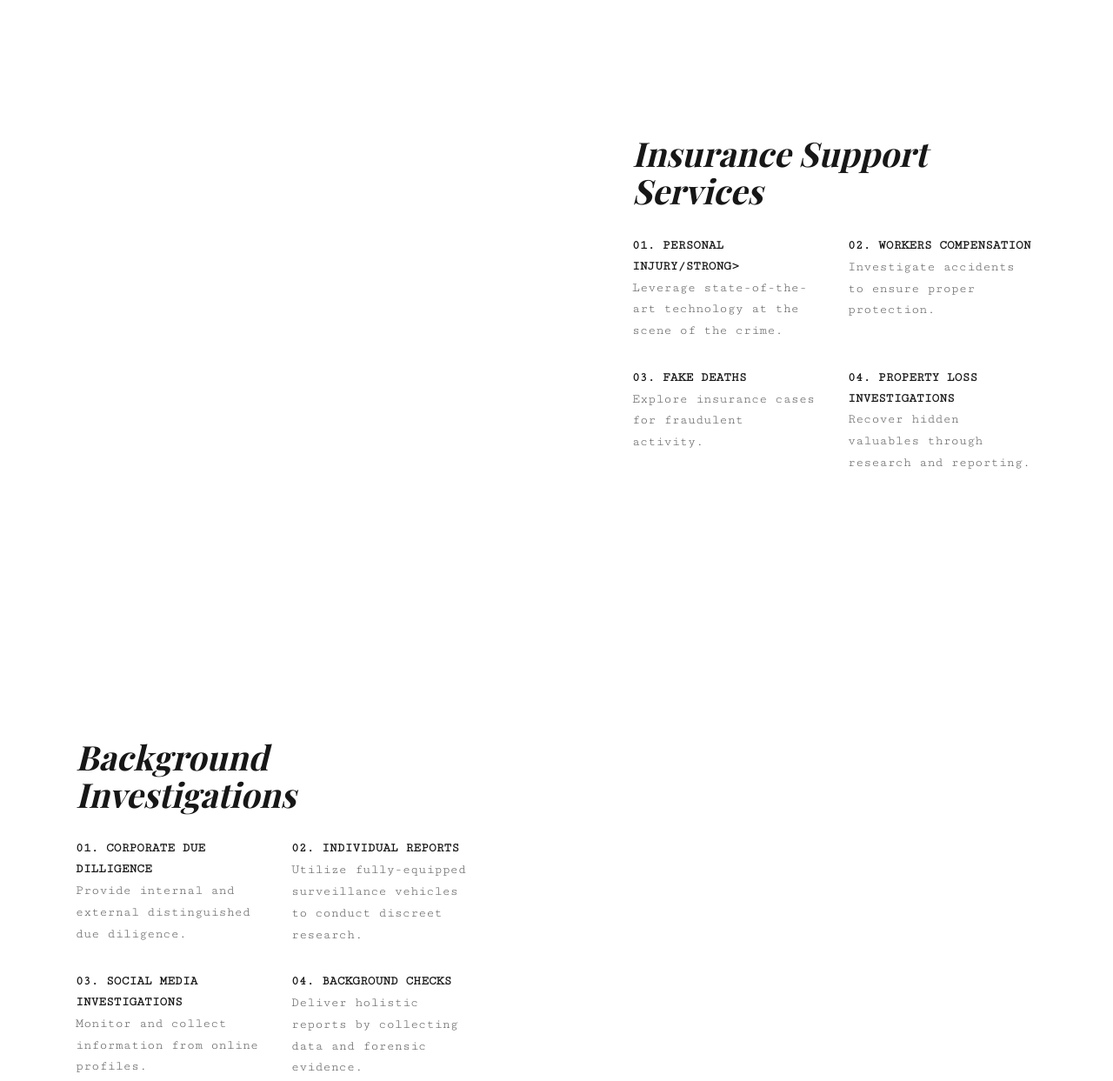
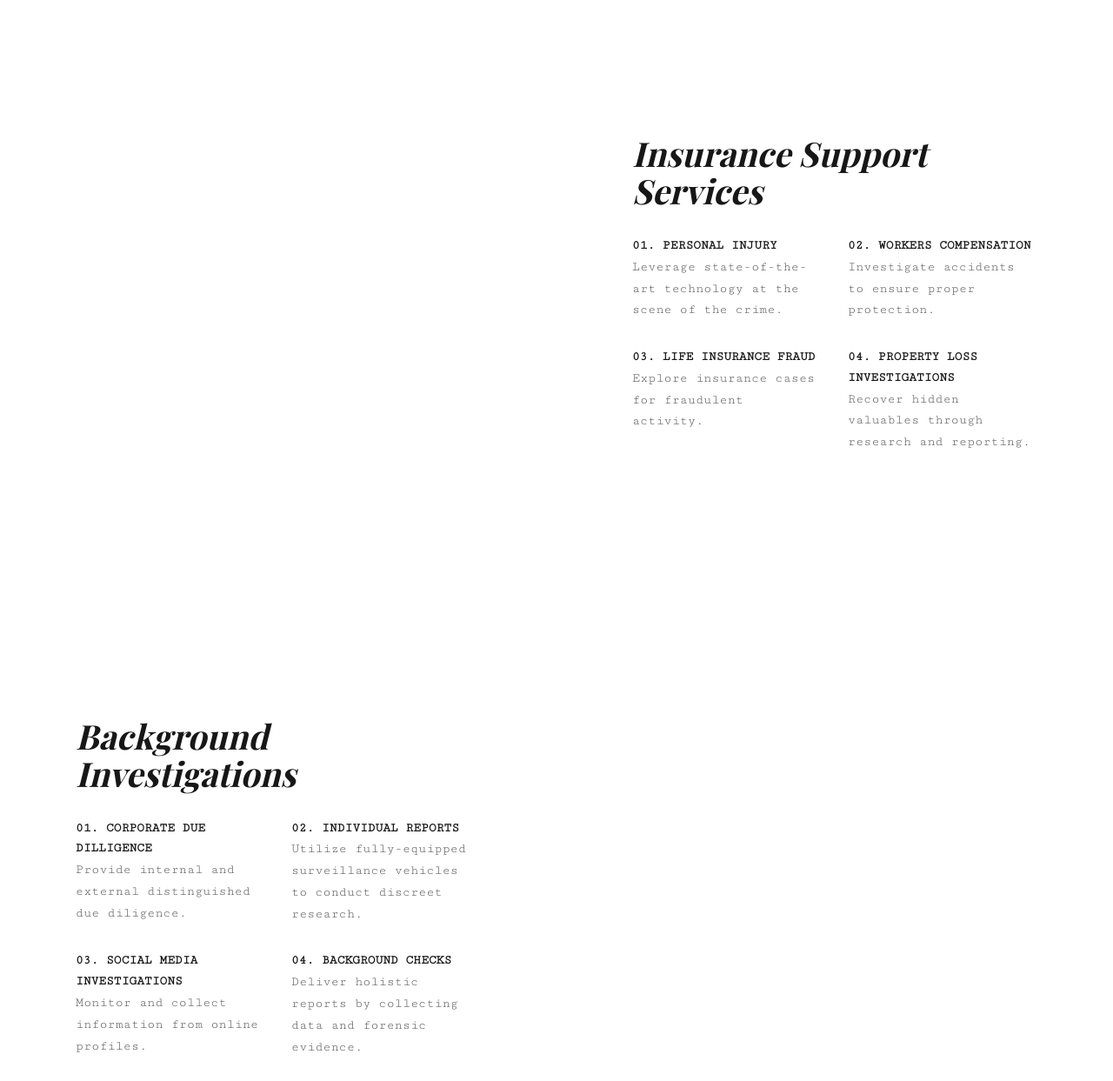
Before and after one commit to brookescarlett/i-took-care, a plain HTML site: page index.html in a window 1280 px wide. Shown: the part 1531-2774 px from the top of the page at 87% size. Drawn offline with nearby package versions, Linux system fonts and the light colour scheme; a web font is replaced by a local one.

Commit message:
Update index.html

```diff
--- a/index.html
+++ b/index.html
@@ -297,7 +297,7 @@
                             <div class="row vertical-gap">
                                 <div class="col-md-6">
                                     <div class="nk-ibox-2">
-                                        <div class="nk-ibox-title"><strong>01. Personal Injury/strong></strong></div>
+                                        <div class="nk-ibox-title"><strong>01. Personal Injury</strong></div>
                                         <div class="nk-ibox-cont">
                                             Leverage state-of-the-art technology at the scene of the crime.
                                         </div>
@@ -313,7 +313,7 @@
                                 </div>
                                 <div class="col-md-6">
                                     <div class="nk-ibox-2">
-                                        <div class="nk-ibox-title"><strong>03. Fake Deaths</strong></div>
+                                        <div class="nk-ibox-title"><strong>03. Life Insurance Fraud</strong></div>
                                         <div class="nk-ibox-cont">
                                             Explore insurance cases for fraudulent activity.
                                         </div>
```
